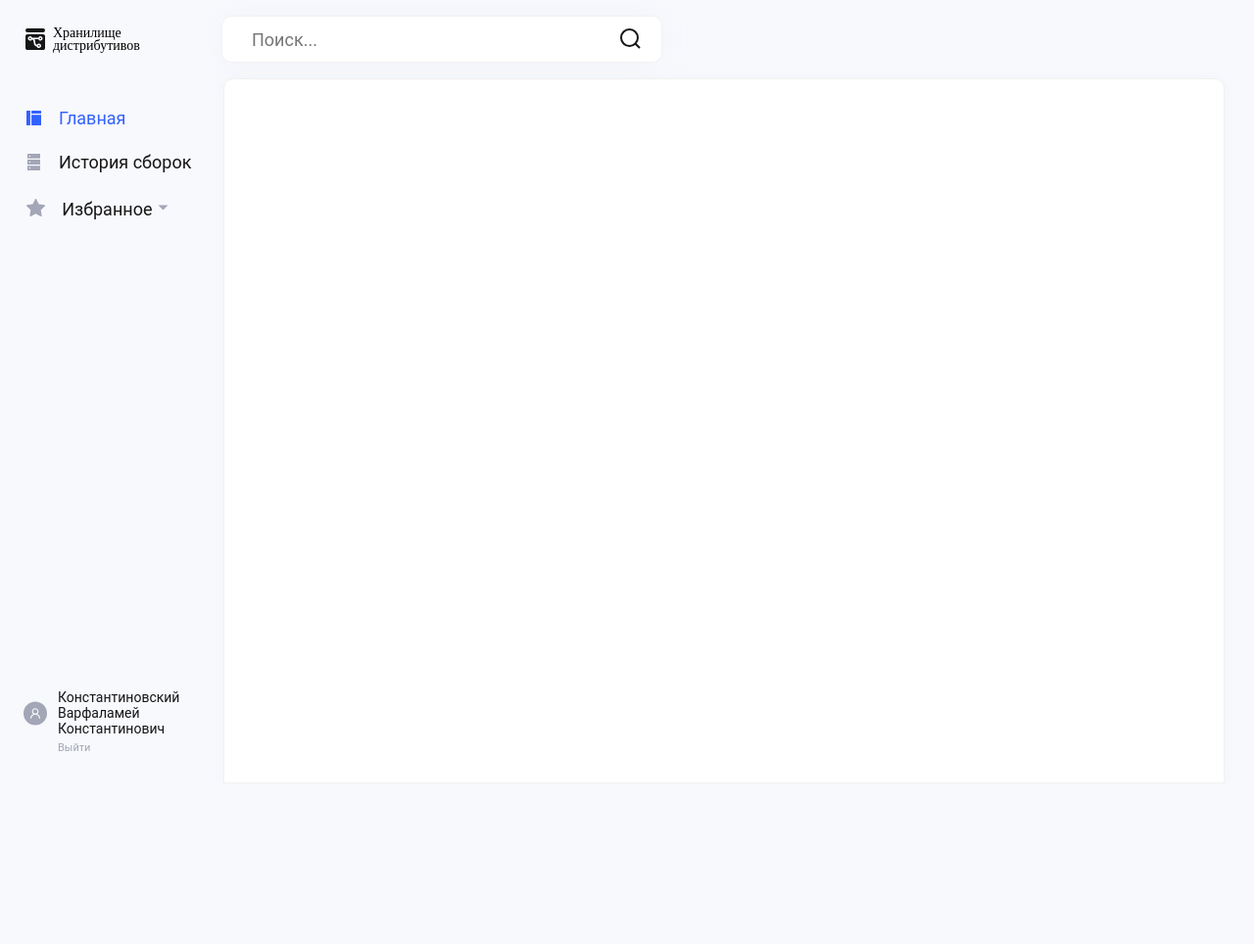
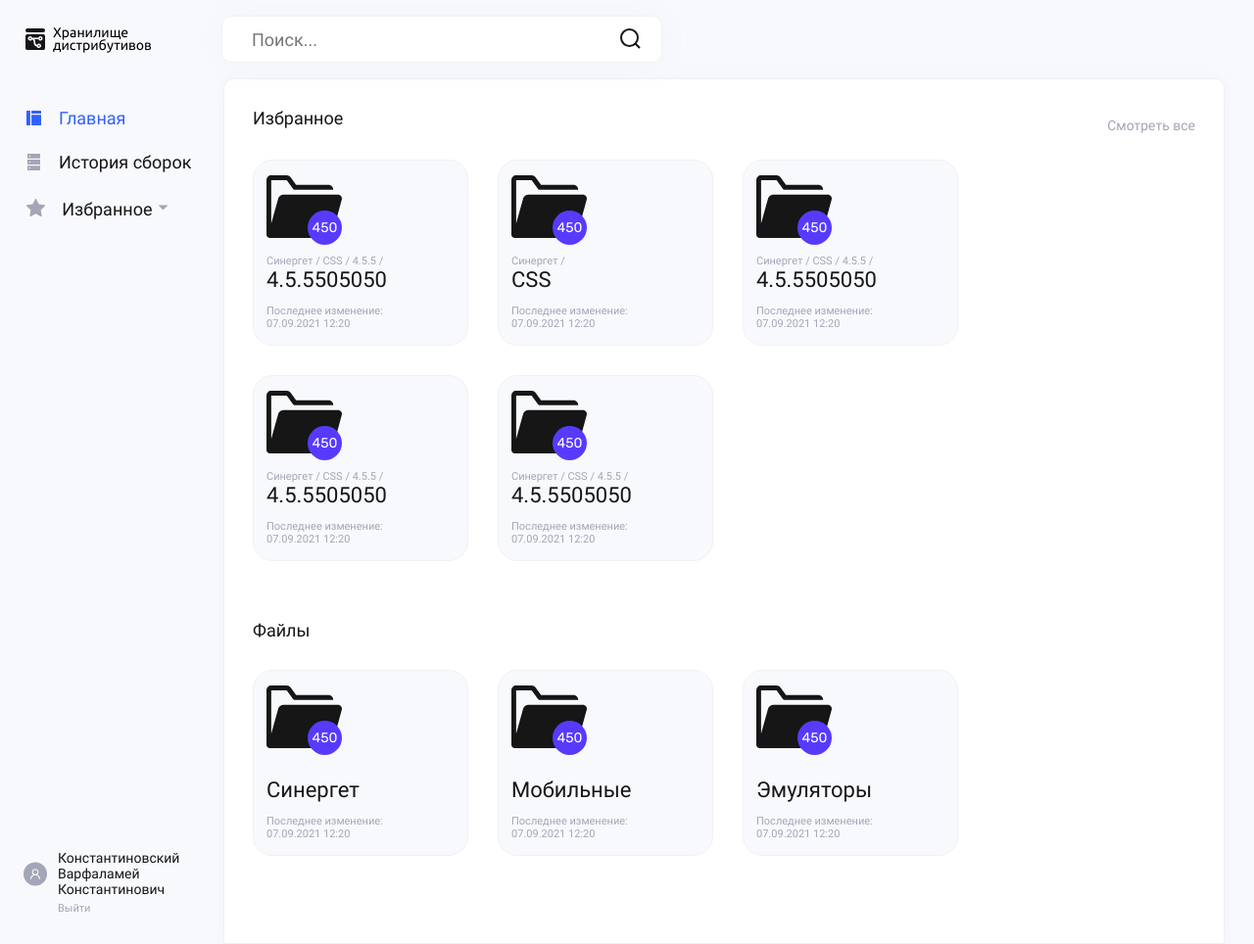
Before and after one commit to Maximum64X/DistributionsRepository, a Django app: page /main/ in a window 1280 px wide. Shown: the whole page at 98% size. Before the commit the page ends 767 px from the top, so only its background shows below. Run offline with Django 3.2, Linux system fonts and the light colour scheme.

Commit message:
Almost ended the main page, added fonts, added instruction in Readme

```diff
--- a/DistributionsRepository/static/css/main.css
+++ b/DistributionsRepository/static/css/main.css
@@ -1,3 +1,24 @@
+@font-face {
+    font-family: 'Rubik';
+    font-style: normal;
+    font-weight: normal;
+    src: local('Rubik'),
+        url('../fonts/Rubik-Regular.woff2') format('woff2');
+}
+@font-face {
+    font-family: 'Roboto';
+    font-style: normal;
+    font-weight: normal;
+    src: local('Roboto'),
+        url('../fonts/Roboto-Regular.woff2') format('woff2');
+}
+@font-face {
+    font-family: 'Ubuntu';
+    font-style: normal;
+    font-weight: normal;
+    src: local('Ubuntu'),
+        url('../fonts/Ubuntu-Regular.woff2') format('woff2');
+}
 body {
     min-height: 100vh;
     width: 100%;
@@ -28,12 +49,18 @@
     border: 1px solid #F1F1F1;
     box-shadow: 0px 0px 14px rgba(188, 194, 217, 0.1);
     border-radius: 10px 10px 0px 0px;
+    padding: 29px;
     max-width: 1280px;
 }
 * {
     margin: 0;
     padding: 0;
     box-sizing: border-box;
+}
+.font_22_26 {
+    font: 22px Roboto;
+    line-height: 26px;
+    color: #161616;
 }
 .font_18_21 {
     font: 18px Roboto;
@@ -61,7 +88,7 @@
 #logo > img {
     margin: 0 6px 0 0;
 }
-#logo > span {
+#logo > h1 {
     width: 101px;
     font-family: Ubuntu;
     font-size: 14px;
@@ -104,7 +131,7 @@
 #nav_main > img {
     margin: 0 18px 0 0;
 }
-#nav_main > span {
+#nav_main > h2 {
     color: #3361FF;
 }
 #nav_history_of_builds {
@@ -116,7 +143,6 @@
 }
 #nav_favourites {
     display: flex;
-
     width: 154px;
 }
 #nav_favourites > a {
@@ -151,7 +177,6 @@
     transition: 0.25s transform ease;
 }
 #details {
-    width: 247px;
     position: relative;
     right: 128px;
 }
@@ -179,3 +204,65 @@
 #profile_exit {
     padding: 5px 0 0 35px;
 }
+section {
+    margin: 0 0 30px 0;
+}
+#view_all {
+    text-align: right;
+    position: relative;
+    top: -12px;
+    margin: 0 0 14px 0;
+}
+#view_all > a {
+    color: #A2A6B6;
+}
+.folder {
+    display: inline-block;
+    width: 220px;
+    height: 190px;
+    border-radius: 20px;
+    background-color: #F8F9FD;
+    border: 1px solid #F1F1F1;
+    padding: 15px 13px;
+    margin: 0 30px 30px 0;
+}
+#main_favourites > .folder:nth-child(5n + 2) {
+    margin: 0;
+}
+.folder > span {
+    display: block;
+    position: relative;
+    bottom: 22px;
+}
+span.number {
+    display: flex;
+    align-items: center;
+    justify-content: center;
+    position: relative;
+    background: #563BFF;
+    height: 35px;
+    width: 35px;
+    border-radius: 40px;
+    left: 42px;
+    bottom: 32px;
+    font-family: Rubik;
+    font-size: 14px;
+    line-height: 17px;
+    color: #FFFFFF;
+}
+span.date {
+    width: 122px;
+    bottom: 10px;
+}
+#files > h3 {
+    margin: 0 0 30px 0;
+}
+#files > .folder > .date {
+    top: 3px;
+}
+#files > .folder > span {
+    bottom: 9px;
+}
+#files > .folder > span.number {
+    bottom: 32px;
+}
--- a/DistributionsRepository/templates/base.html
+++ b/DistributionsRepository/templates/base.html
@@ -1,9 +1,9 @@
 {% load static %}
 <!DOCTYPE HTML>
-<HTML lang = "en">
+<HTML lang = "ru">
 <head>
     <meta charset = "UTF-8">
-    <title>{% block title %}WebManager{% endblock %}</title>
+    <title>{% block title %}Хранилище дистрибутивов{% endblock %}</title>
     <link rel = "icon" type = "image/x-icon" href = "{% static 'img/logo.svg' %}">
     {% block styles %}{% endblock %}
 </head>
--- a/DistributionsRepository/templates/main/main.html
+++ b/DistributionsRepository/templates/main/main.html
@@ -1,12 +1,12 @@
 {% extends 'base.html' %}
 {% load static %}
-{% block title %}Хранилище дистрибутивов{% endblock %}
+{% block title %}Хранилище дистрибутивов | Главная{% endblock %}
 {% block styles %}<link rel = "stylesheet" type = "text/css" href = "{% static 'css/main.css' %}">{% endblock %}
 {% block content %}
     <header>
         <div id = "logo">
             <img src = "{% static 'img/logo.svg' %}" alt = "Логотип">
-            <span>Хранилище дистрибутивов</span>
+            <h1>Хранилище дистрибутивов</h1>
         </div>
         <form id = "search">
             <input type = "search" class = "font_18_21" placeholder = "Поиск...">
@@ -16,17 +16,17 @@
     <aside>
         <nav>
             <a href = "#" id = "nav_main">
-                <img src = "{% static 'img/main_page.svg' %}">
-                <span class = "font_18_21">Главная</span>
+                <img src = "{% static 'img/main_page.svg' %}" alt = "Иконка для надписи">
+                <h2 class = "font_18_21">Главная</h2>
             </a>
             <a href = "#" id = "nav_history_of_builds">
-                <img src = "{% static 'img/history_of_builds.svg' %}">
-                <span class = "font_18_21">История сборок</span>
+                <img src = "{% static 'img/history_of_builds.svg' %}"  alt = "Иконка для надписи">
+                <h2 class = "font_18_21">История сборок</h2>
             </a>
             <div id = "nav_favourites">
                 <a href = "#" class = "font_18_21">
-                    <img src = "{% static 'img/favourites.svg' %}">
-                    <span>Избранное</span>
+                    <img src = "{% static 'img/favourites.svg' %}" alt = "Иконка для надписи">
+                    <h2 class = "font_18_21">Избранное</h2>
                 </a>
                 <details>
                     <summary></summary>
@@ -61,11 +61,72 @@
         </nav>
         <div id = "profile">
             <a id = "profile_enter" href = "#">
-                <img src = "{% static 'img/profile.svg' %}">
-                <span class = "font_14_16">Константиновский Варфаламей Константинович</span>
+                <img src = "{% static 'img/profile.svg' %}" alt = "Иконка для надписи">
+                <h2 class = "font_14_16">Константиновский Варфаламей Константинович</h2>
             </a>
             <a id = "profile_exit" href = "#" class = "font_11_13">Выйти</a>
         </div>
     </aside>
-    <main></main>
+    <main>
+        <section id = "main_favourites">
+            <h3 class = "font_18_21">Избранное</h3>
+            <div id = "view_all"><a href = "#" class = "font_14_16">Смотреть все</a></div>
+            <a href = "#" class = "folder">
+                <img src = "{% static 'img/folder.svg' %}" alt = "Папка">
+                <span class = "number">450</span>
+                <span class = "font_11_13">Синергет / CSS / 4.5.5 /</span>
+                <span class = "font_22_26">4.5.5505050</span>
+                <span class = "font_11_13 date">Последнее изменение: 07.09.2021 12:20</span>
+            </a><!--
+            --><a href = "#" class = "folder">
+                <img src = "{% static 'img/folder.svg' %}" alt = "Папка">
+                <span class = "number">450</span>
+                <span class = "font_11_13">Синергет /</span>
+                <span class = "font_22_26">CSS</span>
+                <span class = "font_11_13 date">Последнее изменение: 07.09.2021 12:20</span>
+            </a><!--
+            --><a href = "#" class = "folder">
+                <img src = "{% static 'img/folder.svg' %}" alt = "Папка">
+                <span class = "number">450</span>
+                <span class = "font_11_13">Синергет / CSS / 4.5.5 /</span>
+                <span class = "font_22_26">4.5.5505050</span>
+                <span class = "font_11_13 date">Последнее изменение: 07.09.2021 12:20</span>
+            </a><!--
+            --><a href = "#" class = "folder">
+                <img src = "{% static 'img/folder.svg' %}" alt = "Папка">
+                <span class = "number">450</span>
+                <span class = "font_11_13">Синергет / CSS / 4.5.5 /</span>
+                <span class = "font_22_26">4.5.5505050</span>
+                <span class = "font_11_13 date">Последнее изменение: 07.09.2021 12:20</span>
+            </a><!--
+            --><a href = "#" class = "folder">
+                <img src = "{% static 'img/folder.svg' %}" alt = "Папка">
+                <span class = "number">450</span>
+                <span class = "font_11_13">Синергет / CSS / 4.5.5 /</span>
+                <span class = "font_22_26">4.5.5505050</span>
+                <span class = "font_11_13 date">Последнее изменение: 07.09.2021 12:20</span>
+            </a>
+        </section>
+        <section id = "files">
+            <h3 class = "font_18_21">Файлы</h3>
+            <a href = "#" class = "folder">
+                <img src = "{% static 'img/folder.svg' %}" alt = "Папка">
+                <span class = "number">450</span>
+                <span class = "font_22_26">Синергет</span>
+                <span class = "font_11_13 date">Последнее изменение: 07.09.2021 12:20</span>
+            </a><!--
+            --><a href = "#" class = "folder">
+                <img src = "{% static 'img/folder.svg' %}" alt = "Папка">
+                <span class = "number">450</span>
+                <span class = "font_22_26">Мобильные</span>
+                <span class = "font_11_13 date">Последнее изменение: 07.09.2021 12:20</span>
+            </a><!--
+            --><a href = "#" class = "folder">
+                <img src = "{% static 'img/folder.svg' %}" alt = "Папка">
+                <span class = "number">450</span>
+                <span class = "font_22_26">Эмуляторы</span>
+                <span class = "font_11_13 date">Последнее изменение: 07.09.2021 12:20</span>
+            </a>
+        </section>
+    </main>
 {% endblock %}
```
Also changed, not shown: DistributionsRepository/static/fonts/Roboto-Regular.woff2 (added), DistributionsRepository/static/fonts/Rubik-Regular.woff2 (added), DistributionsRepository/static/fonts/Ubuntu-Regular.woff2 (added), DistributionsRepository/static/img/folder.svg (added), Readme.md, db.sqlite3, main.png.
